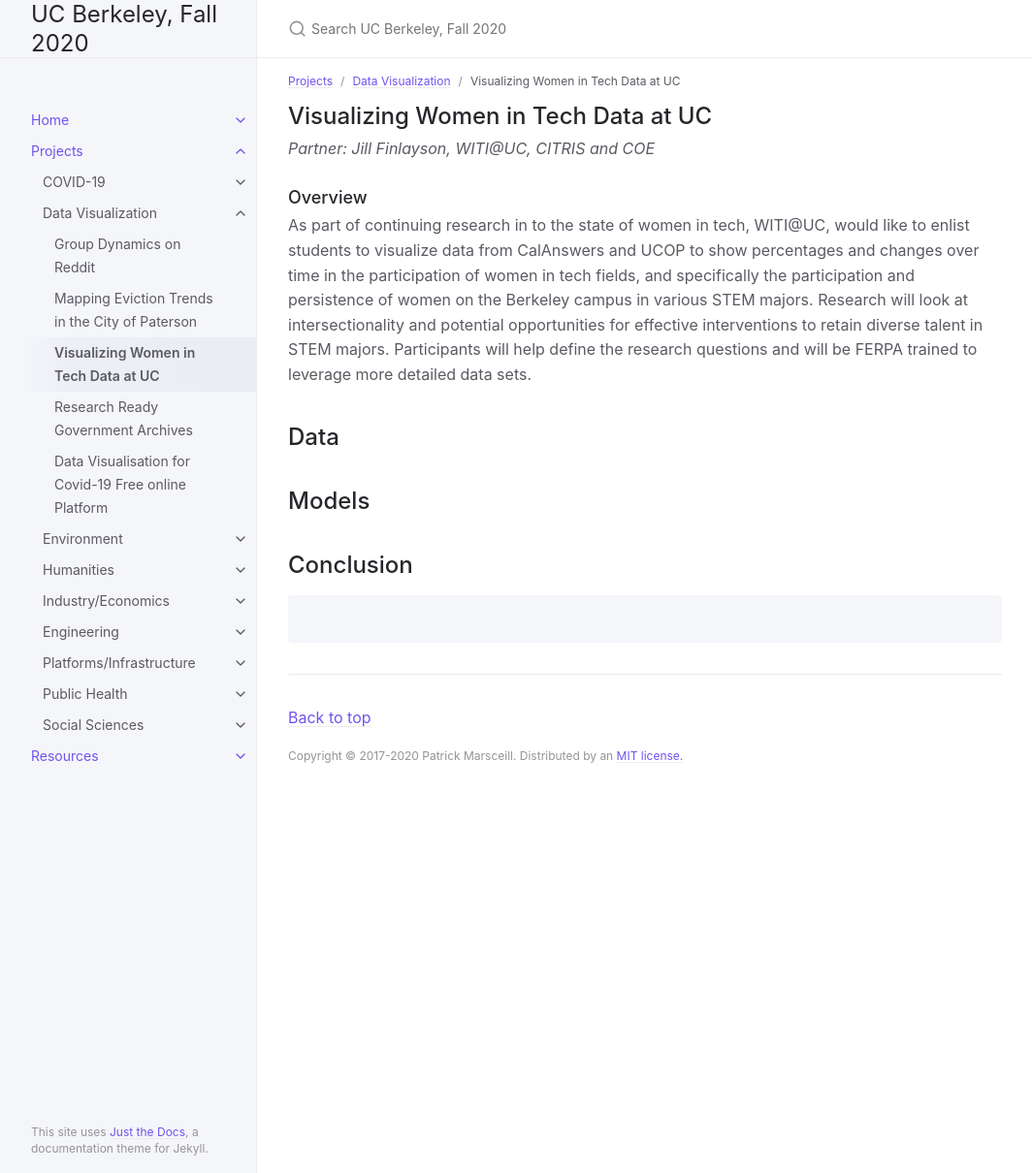
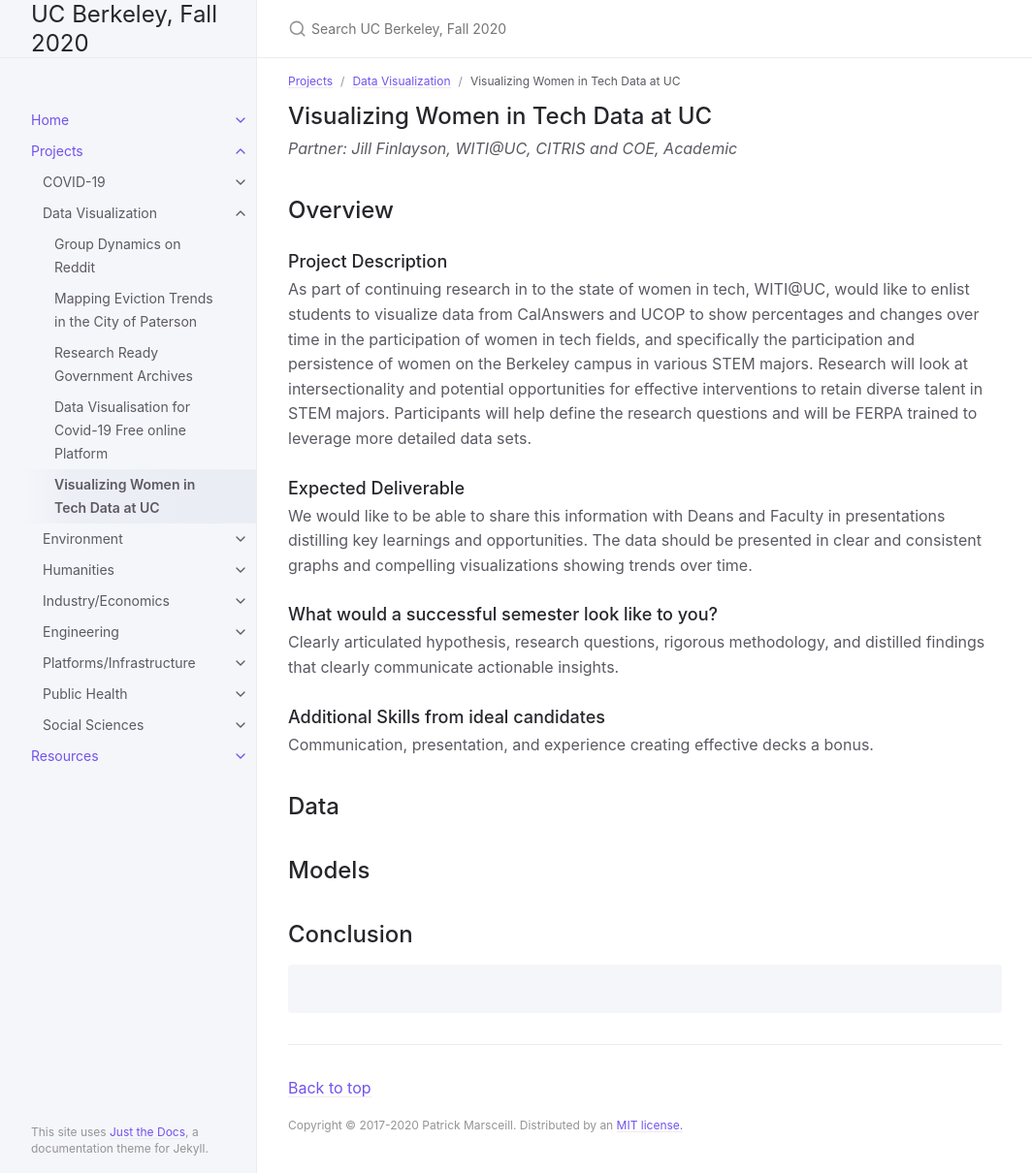
Before and after one commit to DS-Discovery/ds-discovery.github.io, a Jekyll site: the page built from Projects/Data Visualization/Visualizing Women in Tech Data at UC.md, in a window 1280 px wide and 1210 px high. Shown: the whole window at 97% size, without its empty margins (107-1171 px from the left). Built offline with Jekyll 4.4.1, drawn with Linux system fonts in a browser that asks for light colours.

Commit message:
Update Visualizing Women in Tech Data at UC.md

```diff
--- a/Projects/Data Visualization/Visualizing Women in Tech Data at UC.md
+++ b/Projects/Data Visualization/Visualizing Women in Tech Data at UC.md
@@ -3,15 +3,21 @@ layout: default
 title: Visualizing Women in Tech Data at UC
 parent: Data Visualization
 grand_parent: Projects
-nav_order: 1
+nav_order: 4
 ---
 
 ## Visualizing Women in Tech Data at UC
-*Partner: Jill	Finlayson, WITI@UC, CITRIS and COE*
+*Partner: Jill Finlayson, WITI@UC, CITRIS and COE, Academic*
 
-### Overview
-
+## Overview
+### Project Description
 As part of continuing research in to the state of women in tech, WITI@UC, would like to enlist students to visualize data from CalAnswers and UCOP to show percentages and changes over time in the participation of women in tech fields, and specifically the participation and persistence of women on the Berkeley campus in various STEM majors. Research will look at intersectionality and potential opportunities for effective interventions to retain diverse talent in STEM majors. Participants will help define the research questions and will be FERPA trained to leverage more detailed data sets.
+### Expected Deliverable
+We would like to be able to share this information with Deans and Faculty in presentations distilling key learnings and opportunities. The data should be presented in clear and consistent graphs and compelling visualizations showing trends over time.
+### What would a successful semester look like to you?
+Clearly articulated hypothesis, research questions, rigorous methodology, and distilled findings that clearly communicate actionable insights.
+### Additional Skills from ideal candidates
+Communication, presentation, and experience creating effective decks a bonus.
 
 ## Data
 
```
